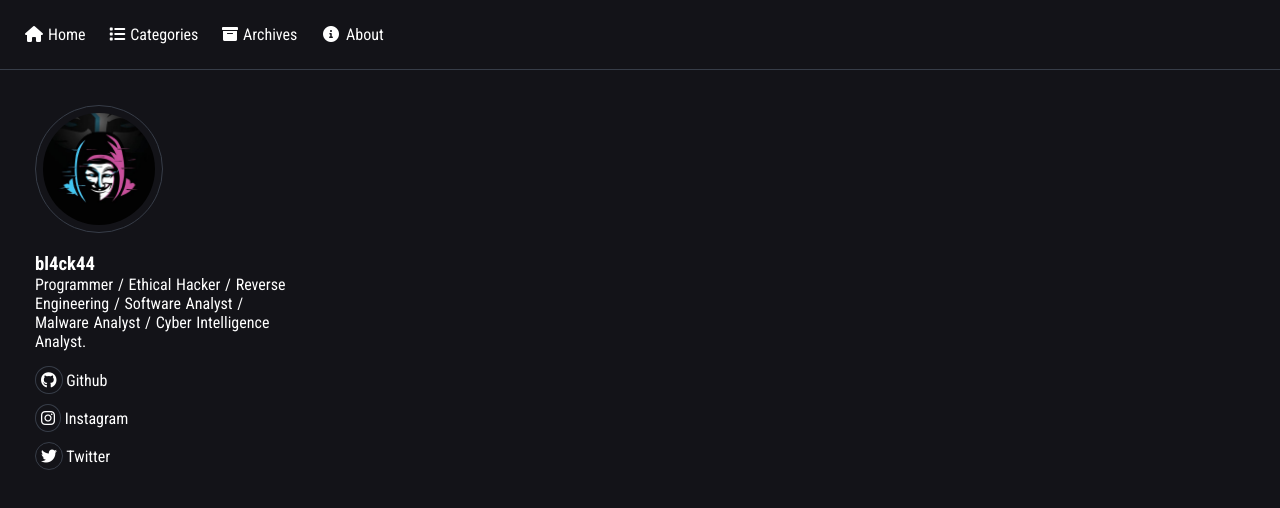
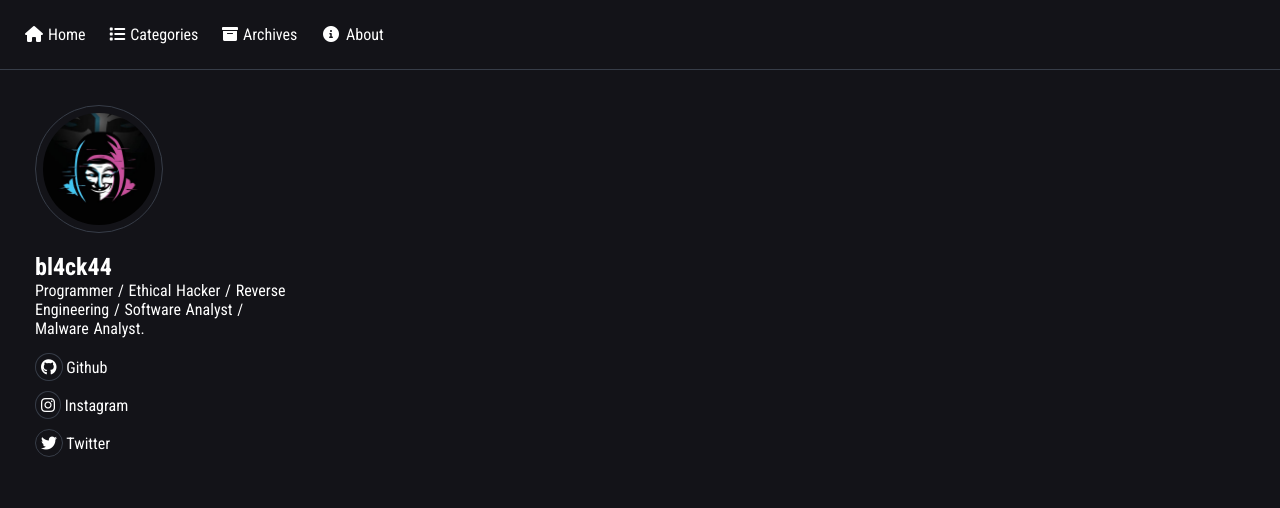
Before and after one commit to bl4ck44/bl4ck44.github.io, a plain HTML site: page index.html in a window 1280 px wide. Drawn offline with Linux system fonts and the light colour scheme.

Commit message:
Version 1

```diff
--- a/index.html
+++ b/index.html
@@ -38,8 +38,8 @@
             <img src="bl4ck44.jpg" alt="bl4ck44">
         </div>
         <div class="bl4ck44">
-            <h3>bl4ck44</h3>
-            <p>Programmer / Ethical Hacker / Reverse Engineering / Software Analyst / Malware Analyst / Cyber Intelligence Analyst.</p>
+            <h2>bl4ck44</h2>
+            <p>Programmer / Ethical Hacker / Reverse Engineering / Software Analyst / Malware Analyst.</p>
         </div>
         <div class="Social">
             <a href="https://github.com/bl4ck44" target="_blank"><i class="fa-brands fa-github"></i> Github</a>
```
